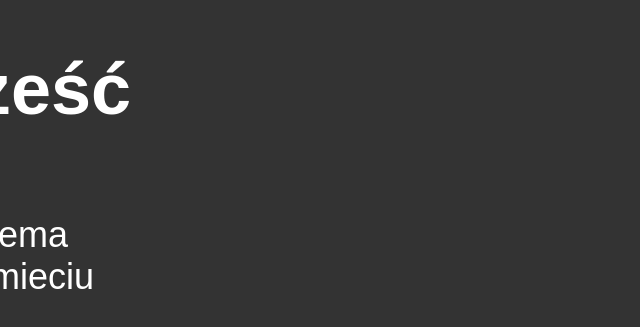
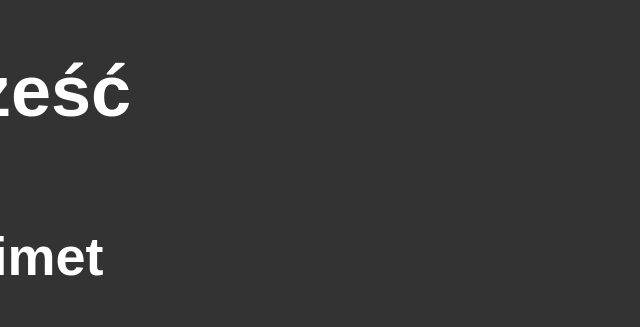
Before and after one commit to rzelik7/elo123, a plain HTML site: page index.html in a window 1280 px wide. Shown: the part 241-568 px from the top of the page, without its empty margins (0-640 px from the left). Drawn offline with Linux system fonts and the light colour scheme.

Commit message:
deleted p and added h2

```diff
--- a/index.html
+++ b/index.html
@@ -12,7 +12,7 @@
 <body>
 
   <h1>cześć</h1>
-  <p>siema kmieciu</p>
+  <h2>kimet</h2>
 </body>
 
 </html>
```
